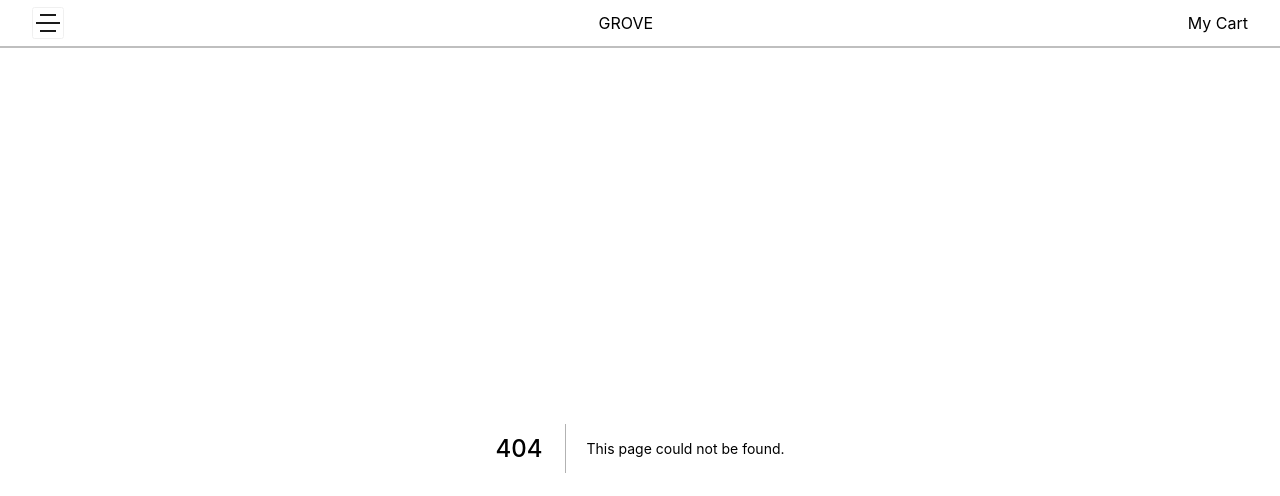
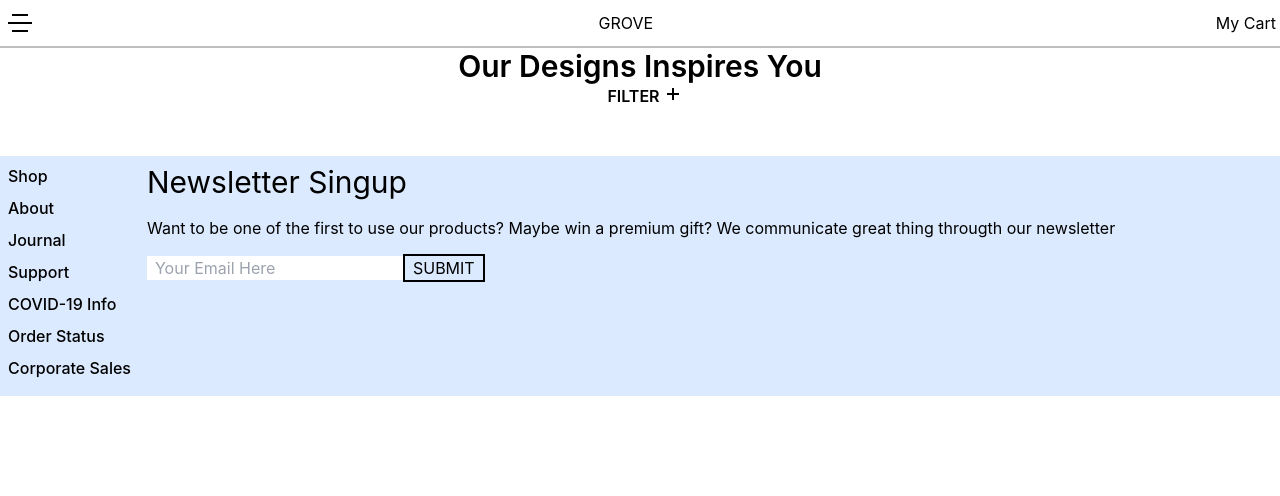
Before and after one commit to Jhon-Idrovo/craftsman-s-, a Next.js app: page /shop in a window 1280 px wide. Before the commit this address had no page. Shown: the top 496 px of the page. Built offline with nearby package versions, Linux system fonts and the light colour scheme.

Commit message:
added footer, and carousel

```diff
--- a/components/Carrousel.jsx
+++ b/components/Carousel.jsx
@@ -1,8 +1,8 @@
 import React from "react";
 import { useEffect, useState } from "react";
-import Card from "../components/Card";
+import Card from "./Card";
 
-function Carrousel({ slides }) {
+function Carousel({ slides }) {
   const [slide, setSlide] = useState(3);
   const [imagesPerSlide, setimagesPerSlide] = useState();
   useEffect(() => {
@@ -45,4 +45,4 @@ function Carrousel({ slides }) {
   );
 }
 
-export default Carrousel;
+export default Carousel;
--- /dev/null
+++ b/components/Footer.jsx
@@ -0,0 +1,50 @@
+import React from "react";
+import Link from "next/link";
+
+const footerList = [
+  { name: "Shop", link: "/shop" },
+  { name: "About", link: "/about" },
+  { name: "Journal", link: "/journal" },
+  { name: "Support", link: "/support" },
+  { name: "COVID-19 Info", link: "cv-info" },
+  { name: "Order Status", link: "/order-status" },
+  { name: "Corporate Sales", link: "/corp-sales" },
+];
+function Footer() {
+  return (
+    <footer className="footer-container">
+      <span className="p-2">
+        <ul className="">
+          {footerList.map((el) => (
+            <li className="mb-2 font-medium	">
+              <Link href={el.link}>
+                <a>{el.name}</a>
+              </Link>
+            </li>
+          ))}
+        </ul>
+      </span>
+      <span className="p-2">
+        <h4 className="text-3xl">Newsletter Singup</h4>
+        <p className="mt-4 mr-4">
+          Want to be one of the first to use our products? Maybe win a premium
+          gift? We communicate great thing througth our newsletter
+        </p>
+        <form>
+          <input
+            className="pl-2 mt-4"
+            type="email"
+            name="email"
+            id="newsletter-email"
+            placeholder="Your Email Here"
+          />
+          <button type="submit" className="CTA ">
+            SUBMIT
+          </button>
+        </form>
+      </span>
+    </footer>
+  );
+}
+
+export default Footer;
--- a/components/NavBar.jsx
+++ b/components/NavBar.jsx
@@ -1,25 +1,14 @@
 import Link from "next/link";
 import { useRouter } from "next/router";
 import { useState } from "react";
+import { CATEGORIES } from "../lib/store";
 
-const CATEGORIES = {
-  "Mouse/Desk Pads": ["Desk Pads", "Mouse Pads", "Coasters", "View All"],
-  Stands: [
-    "Desk Shelves",
-    "Monitor Stands",
-    "Laptop Stands",
-    "Headphone Stands",
-    "iPhone Docks",
-    "iPhone Stands",
-    "View All",
-  ],
-};
 function NavBar() {
   const [section, setSection] = useState("Mouse/Desk Pads");
   const router = useRouter();
 
   return (
-    <nav className="nav-bar">
+    <nav className="nav-bar z-50">
       <div className="nav-menu">
         <input type="checkbox" name="" id="menu-check" />
         <div className="hamburger"></div>
--- /dev/null
+++ b/components/ShopFilter.jsx
@@ -0,0 +1,12 @@
+function ShopFilter() {
+  return (
+    <div>
+      <div>
+        <label htmlFor="filter-check">FILTER</label>
+        <input type="checkbox" name="filter" id="filter-check" />
+      </div>
+    </div>
+  );
+}
+
+export default ShopFilter;
--- /dev/null
+++ b/lib/store.js
@@ -0,0 +1,12 @@
+export const CATEGORIES = {
+  "Mouse/Desk Pads": ["Desk Pads", "Mouse Pads", "Coasters", "View All"],
+  Stands: [
+    "Desk Shelves",
+    "Monitor Stands",
+    "Laptop Stands",
+    "Headphone Stands",
+    "iPhone Docks",
+    "iPhone Stands",
+    "View All",
+  ],
+};
--- a/pages/_app.js
+++ b/pages/_app.js
@@ -2,6 +2,7 @@ import Head from "next/head";
 
 import "../styles/global.css";
 import NavBar from "../components/NavBar";
+import Footer from "../components/Footer";
 
 export default function App({ Component, pageProps }) {
   return (
@@ -25,6 +26,7 @@ export default function App({ Component, pageProps }) {
 
       <NavBar />
       <Component {...pageProps} />
+      <Footer />
     </>
   );
 }
--- a/pages/index.jsx
+++ b/pages/index.jsx
@@ -4,7 +4,7 @@ import { useRouter } from "next/router";
 import { useState, useEffect } from "react";
 
 import Card from "../components/Card";
-import Carrousel from "../components/Carrousel";
+import Carousel from "../components/Carousel";
 
 const slidesTest = [
   {
@@ -59,17 +59,15 @@ export default function Home() {
       <main>
         <section>
           <div className="img-section-1 flex flex-col items-center justify-center text-white">
-            <h1 className="text-5xl font-semibold text-center">
-              The Desk System You Deserve{" "}
-            </h1>
+            <h1 className="landing-title">The Desk System You Deserve </h1>
             <p className="mt-4">Available in Walnut or Maple</p>
             <Link href="/">
               <a className="CTA mt-4">SEE MORE</a>
             </Link>
           </div>
           <div className="flex flex-col items-center justify-center mt-12">
-            <h2 className="text-5xl font-semibold">Design Inspires</h2>
-            <p className="mt-4">
+            <h2 className="landing-title">Design Inspires</h2>
+            <p className="mt-4 text-center">
               Build your dream workspace, so you can get your best work done
             </p>
             <Link href="/">
@@ -86,7 +84,7 @@ export default function Home() {
             <h4>Desk Pads</h4>
             <p className="CTA mt-2 table mx-auto">SEE MORE</p>
           </div>
-          <div className="mt-12">
+          <div className="">
             <img
               src="https://grovemade.imgix.net/https%3A%2F%2Fsiteleaf.grovemade.com%2Fuploads%2Ftall-laptop-stand-walnut-galB-C1.jpg?auto=format&ixlib=python-1.1.2&w=900&s=55cc515785b01d6e3b05b26389fa3c7d"
               alt=""
@@ -97,23 +95,46 @@ export default function Home() {
         </section>
         <section className="mt-12 mb-4">
           <div className="flex flex-col items-center justify-center">
-            <h3 className="text-5xl font-semibold">Selected Products</h3>
-            <p className="mt-4">See Our Costumers' Most Loved Products</p>
+            <h3 className="landing-title">Selected Products</h3>
+            <p className="my-4">See Our Costumers' Most Loved Products</p>
           </div>
-          <Carrousel slides={slidesTest} />
+          <Carousel slides={slidesTest} />
         </section>
 
         <section className="mt-12">
-          <div className="img-section-2 flex flex-col justify-center items-center text-white">
-            <h3 className="text-5xl font-semibold text-center">
-              Working From Home
-            </h3>
-            <p className="mt-4">
+          <div className="img-section-2 flex flex-col justify-center items-center text-white p-4">
+            <h3 className="landing-title">Working From Home</h3>
+            <p className="mt-4 text-center">
               Now working from home can be a luxury experience
             </p>
             <button className="CTA mt-4 ">SEE MORE</button>
           </div>
         </section>
+        <section className="flex flex-col justify-center items-center mt-12">
+          <h1 className="landing-title">Made The Good Way</h1>
+          <p className="mt-4 text-center mx-12">
+            Our signature craftsmanship has been honed over a decade of
+            manufacturing innovation here in Portland, Oregon. We combine the
+            skills of our small in-house team with the collective strength of
+            collaborators throughout the US to deliver quality products worth
+            investing in.
+          </p>
+          <video className="mt-4" controls>
+            <source src="https://i.vimeocdn.com/video/932487191_640" />
+            Your browser does not support the video
+          </video>
+        </section>
+        <section className="flex flex-col justify-center items-center mt-12">
+          <h1 className="text-5xl font-semibold text-center">
+            Working For The Meaning
+          </h1>
+          <p className="text-center mt-4 mx-12">
+            We're here because we believe that your work deserves the best. A
+            team that loves working together is the magic that makes it all
+            happen.
+          </p>
+          <button className="CTA mt-4">KNOW OUR STORY</button>
+        </section>
       </main>
     </>
   );
--- /dev/null
+++ b/pages/shop.jsx
@@ -0,0 +1,30 @@
+import { useState } from "react";
+import ShopFilter from "../components/ShopFilter";
+import { CATEGORIES } from "../lib/store";
+function Shop() {
+  const [isFilterOpen, setIsFilterOpen] = useState(false);
+
+  return (
+    <main>
+      <section className="shop-header">
+        <h1 className="landing-title">Our Designs Inspires You</h1>
+      </section>
+
+      <div className="filter-container">
+        <label htmlFor="filter-check" className="font-semibold">
+          FILTER
+        </label>
+        <input
+          type="checkbox"
+          name="filter"
+          id="filter-check"
+          value={isFilterOpen}
+          onChange={() => setIsFilterOpen((prev) => !prev)}
+        />
+        <div className="filter-expand-icon"></div>
+      </div>
+    </main>
+  );
+}
+
+export default Shop;
--- a/styles/global.css
+++ b/styles/global.css
@@ -38,15 +38,15 @@ body {
 }
 
 .nav-bar {
-  @apply flex items-center justify-between h-12 px-8 py-2 border-b-2 border-txt-base border-opacity-25 bg-base text-txt-base;
+  @apply flex items-center justify-between h-12 px-8 px-1 border-b-2 border-txt-base border-opacity-25 bg-base text-txt-base;
 }
 nav .logo {
-  @apply self-center;
+  @apply justify-self-center;
 }
 
 /* NAV MENU */
 .nav-menu {
-  @apply relative flex justify-center items-center w-8 h-8 bg-base;
+  @apply relative flex justify-center items-center w-8 h-8 bg-base z-50;
 }
 
 /* menu lines */
@@ -67,7 +67,7 @@ nav .logo {
   top: -0.5rem;
 }
 #menu-check {
-  @apply w-full h-full absolute opacity-10 z-10;
+  @apply w-full h-full absolute opacity-0 z-10;
 }
 
 #menu-check:checked + div {
@@ -133,6 +133,8 @@ li > i {
 }
 .img-section-2 {
   background-image: url("https://grovemade.imgix.net/https%3A%2F%2Fsiteleaf.grovemade.com%2Fuploads%2FbannerB-desk-collection-A1.jpg?auto=format&ixlib=python-1.1.2&w=900&s=205bb82967bf3310fe0da51903b66651");
+  height: calc(100vw / (900 / 287));
+  height: fit-content;
 }
 .CTA {
   @apply border-2 px-2 transition-all bg-primary text-txt-primary;
@@ -144,7 +146,7 @@ li > i {
 .featured-collections {
   display: grid;
   justify-items: center;
-  grid-template-columns: repeat(auto-fit, minmax(500px, 1fr));
+  grid-template-columns: repeat(auto-fit, minmax(300px, 1fr));
 }
 .featured-collections > div {
   @apply p-2 mb-4;
@@ -161,3 +163,47 @@ li > i {
 .carrousel-img {
   max-width: 250px;
 }
+
+/* FOOTER */
+.footer-container {
+  grid-template-columns: max-content minmax(0, 1fr);
+  grid-template-columns: max-content repeat(auto-fit, minmax(500px, 1fr));
+  @apply mt-12 grid bg-primary;
+}
+
+.landing-title {
+  @apply text-3xl font-semibold text-center;
+}
+
+/* SHOP */
+/* filter */
+.filter-container {
+  position: relative;
+  @apply flex justify-center items-center transition-all;
+}
+
+.filter-expand-icon {
+  position: relative;
+  @apply transition-all;
+}
+.filter-expand-icon::before,
+.filter-expand-icon::after {
+  content: "";
+  width: 2px;
+  height: 12px;
+  position: absolute;
+  top: -8px;
+  left: -1px;
+
+  @apply bg-txt-base transition-all;
+}
+.filter-expand-icon::after {
+  transform: rotate(90deg);
+}
+
+#filter-check {
+  @apply z-10 opacity-0;
+}
+#filter-check:checked + .filter-expand-icon {
+  transform: rotate(45deg);
+}
```
Also changed, not shown: hooks/useMenu.jsx (added, +9 -0 lines), lib/trivia.js (deleted, +0 -38 lines).
